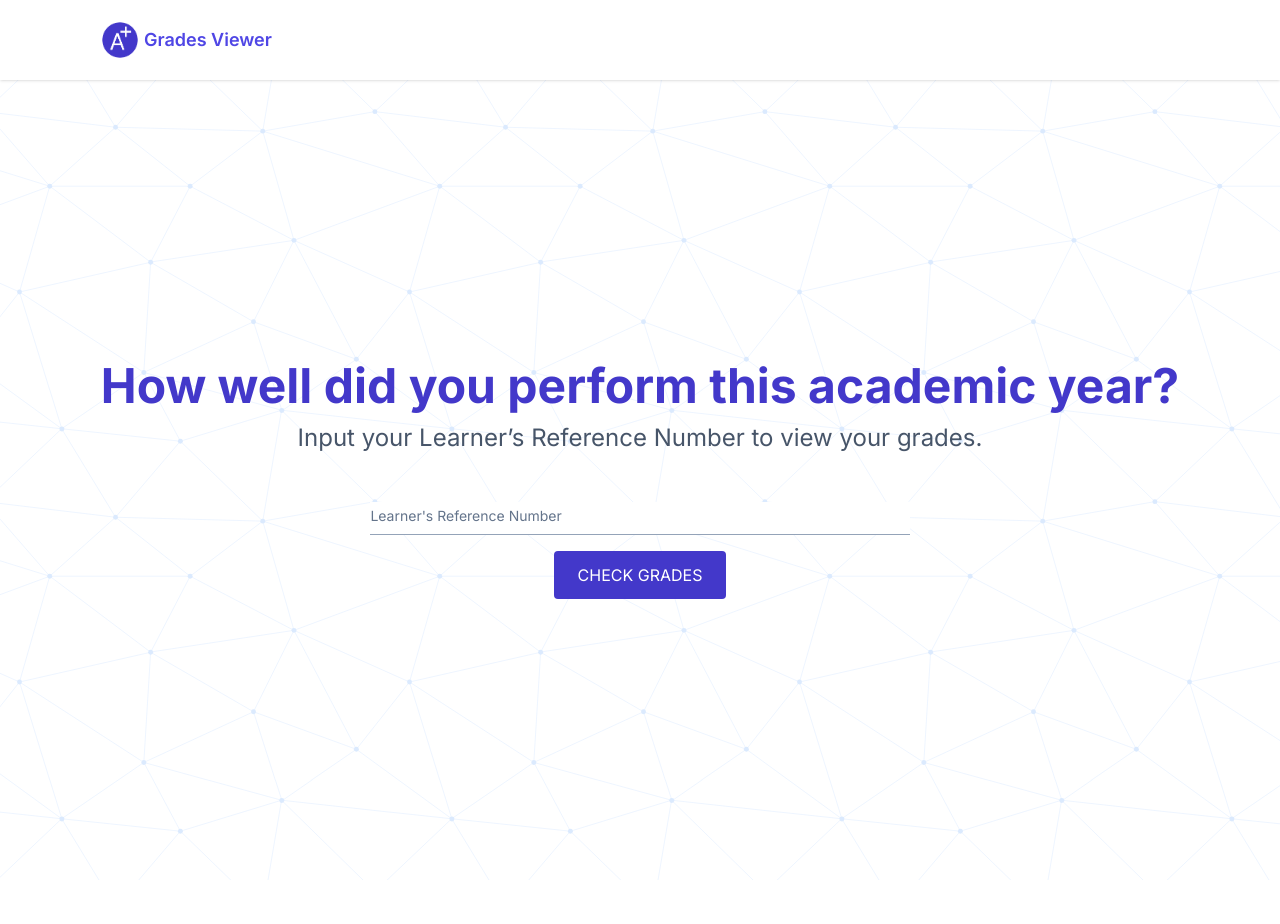
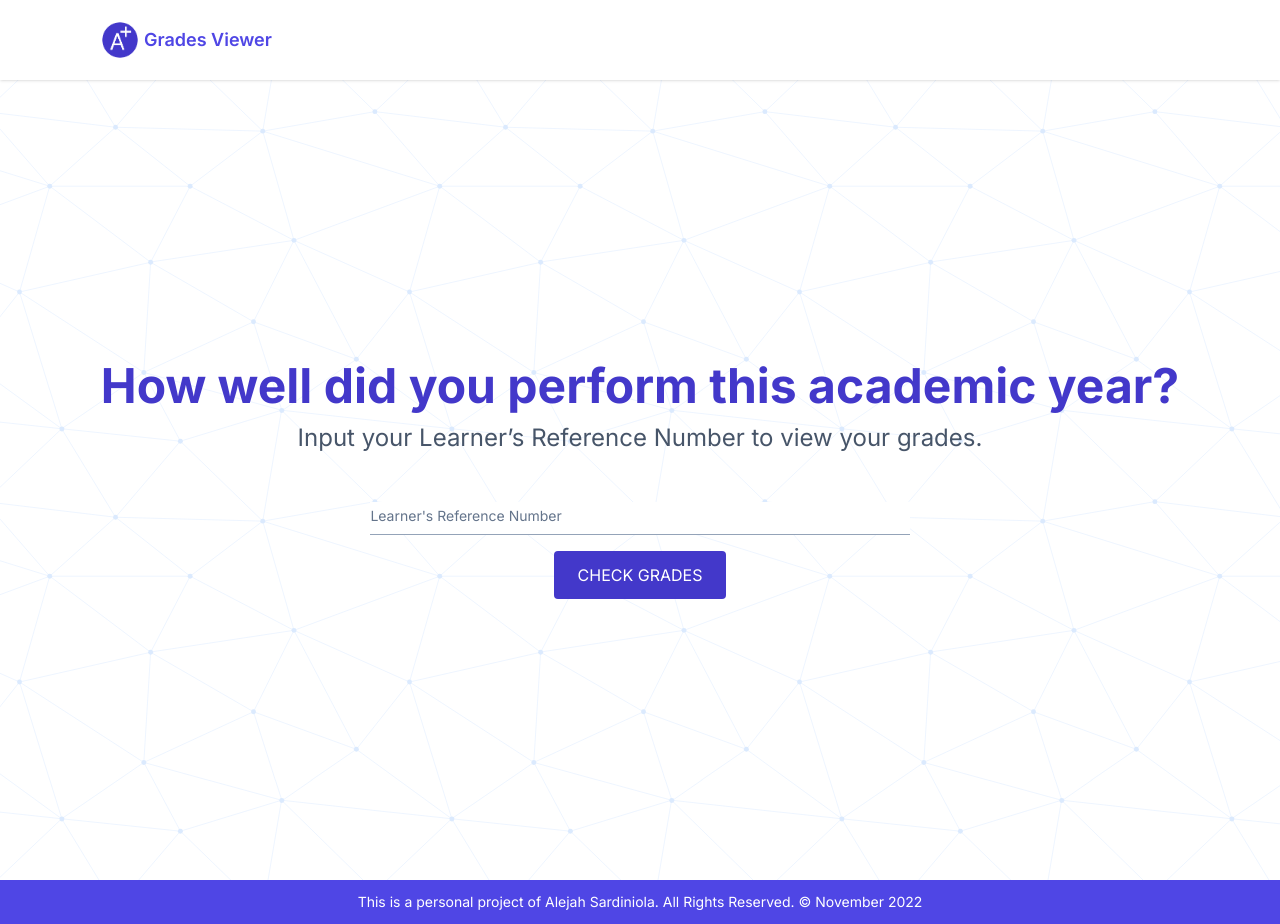
Before and after one commit to Aljhsrdnl/grades_viewer, a Vue app: page / in a window 1280 px wide. Before the commit the page ends 880 px from the top, so only its background shows below. Built offline with nearby package versions, Linux system fonts and the light colour scheme; no server answers.

Commit message:
Added a footer

```diff
--- a/src/App.vue
+++ b/src/App.vue
@@ -1,6 +1,10 @@
 <template>
   <!-- <HomeScreen /> -->
   <router-view />
+  <footer class="text-center py-3 bg-indigo-600 text-white text-sm">
+    This is a personal project of Alejah Sardiniola. All Rights Reserved. &#xA9;
+    November 2022
+  </footer>
 </template>
 
 <script>
```
